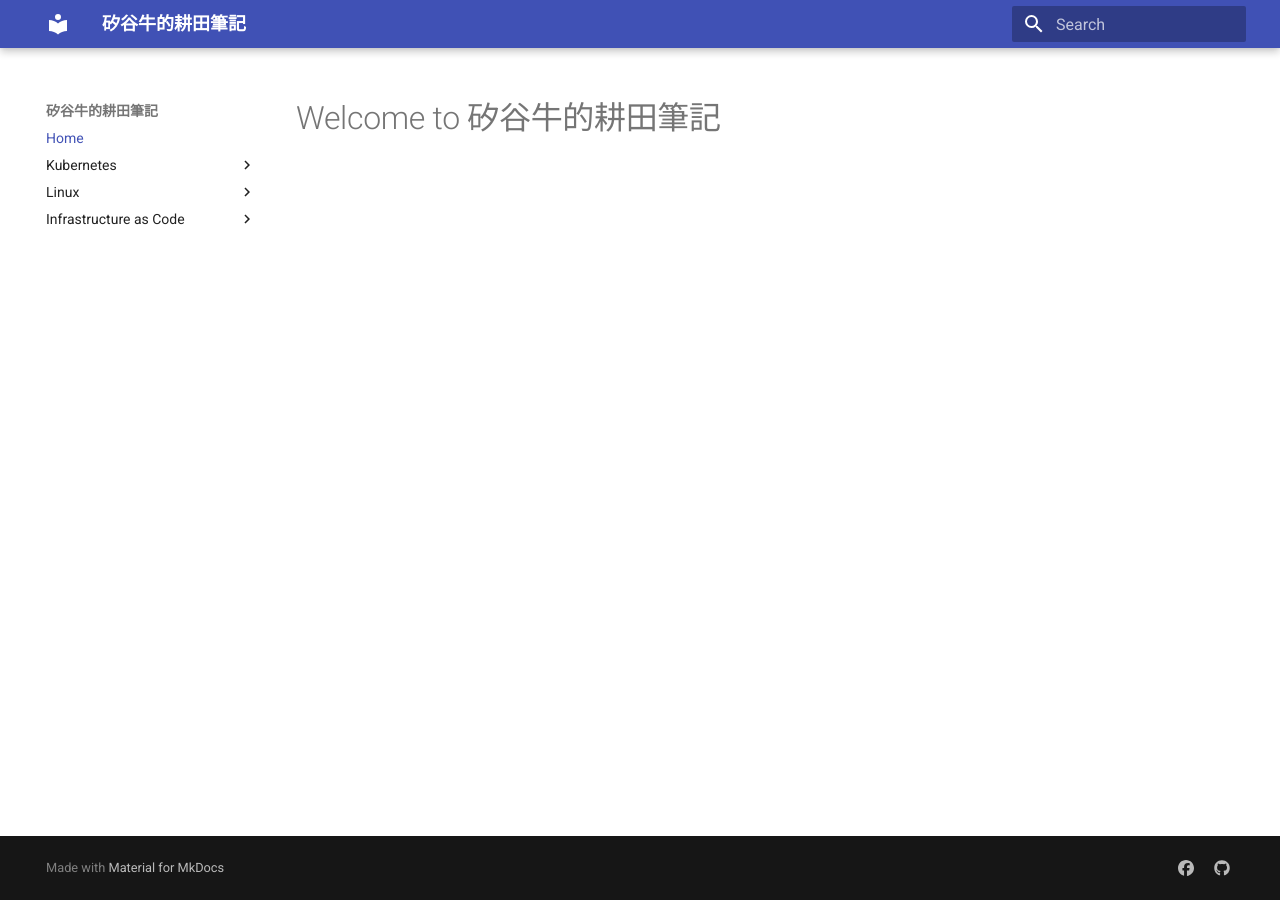
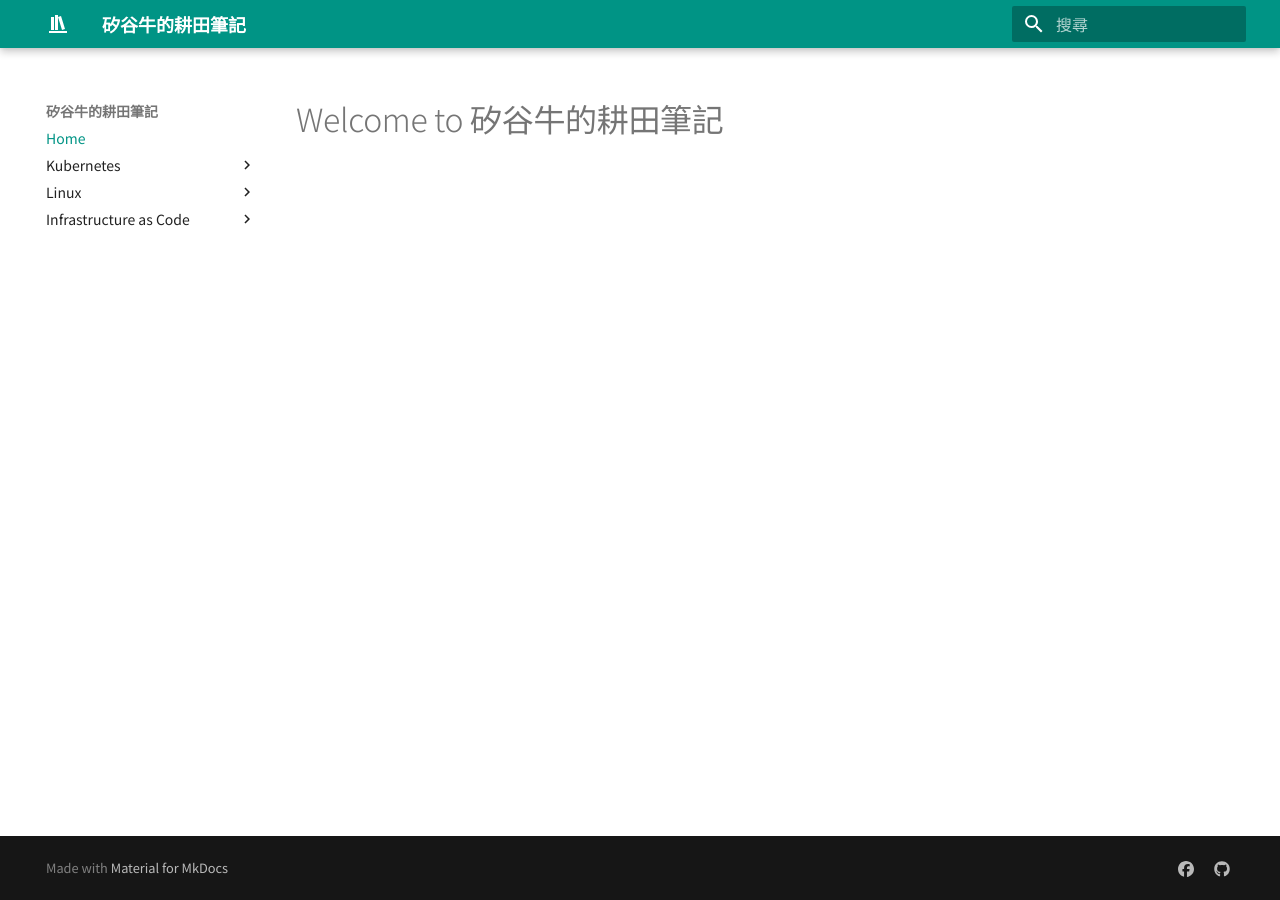
Before and after one commit to technologynoteniu/awesome-notes, an MkDocs documentation site: the page built from docs/README.md, in a window 1280 px wide. Built offline with MkDocs 1.6.1 and Material for MkDocs 9.7.7, drawn with Linux system fonts in a browser that asks for light colours.

Commit message:
change color and fonts

```diff
--- a/mkdocs.yml
+++ b/mkdocs.yml
@@ -1,8 +1,13 @@
 site_name: '矽谷牛的耕田筆記'
 theme:
+  icon:
+    logo: material/bookshelf
+  font:
+    text: Noto Sans TC
+  language: zh-TW
   name: material
   palette:
-    primary: indigo
+    primary: teal
   features:
     - header.autohid
 nav:
```
